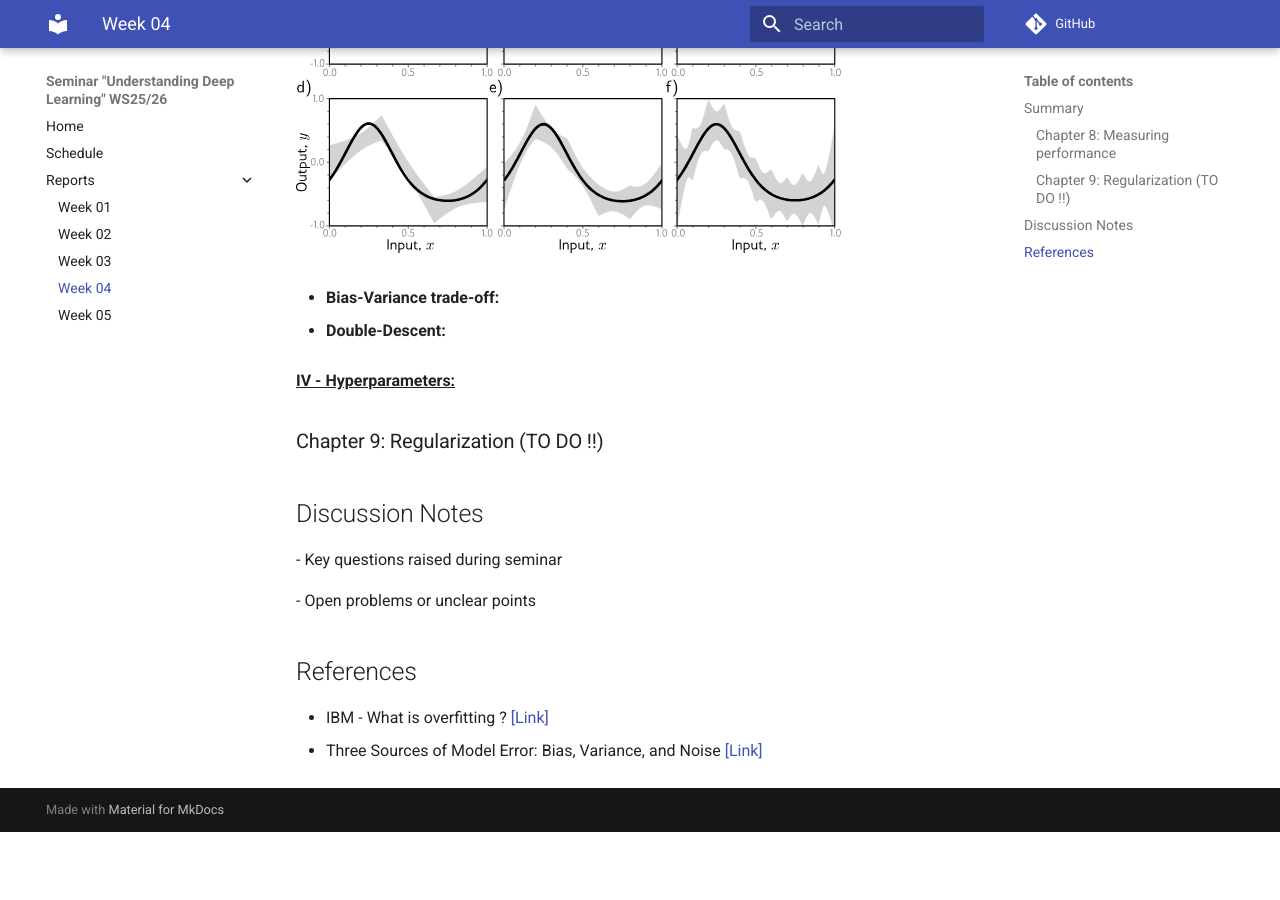
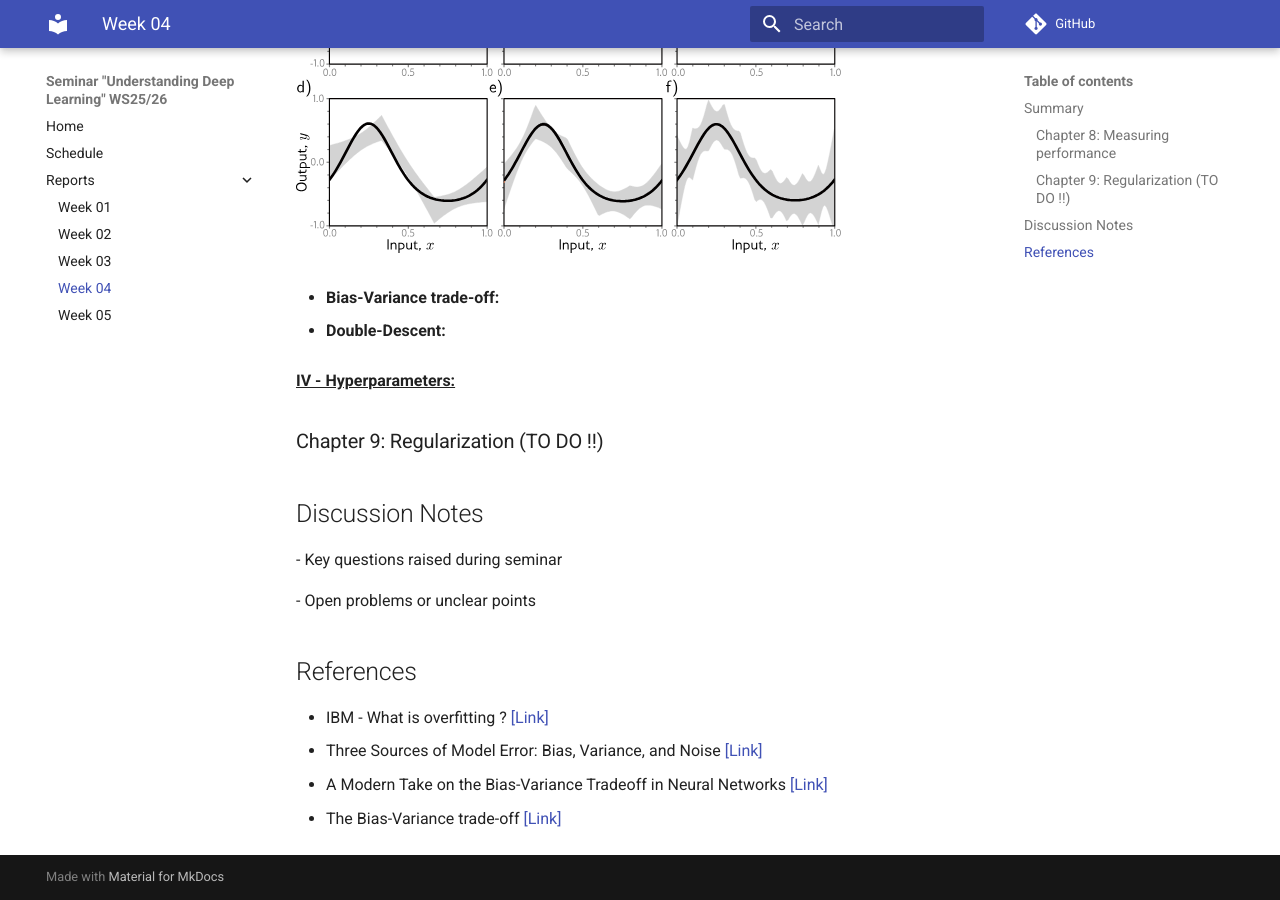
Before and after one commit to link-er/seminar_UDL_wise2526, an MkDocs documentation site: the page built from docs/reports/week04_ch8_9.md, in a window 1280 px wide and 900 px high, scrolled down 4211 px. Built offline with MkDocs 1.6.1 and Material for MkDocs 9.7.7, drawn with Linux system fonts in a browser that asks for light colours; comment, search, counter and statistics services are not loaded; before the commit the page ends 5043 px from its top, so only the background shows below that.

Commit message:
Add references on bias-variance tradeoff

```diff
--- a/docs/reports/week04_ch8_9.md
+++ b/docs/reports/week04_ch8_9.md
@@ -91,3 +91,5 @@ regions, the model becomes flexible enough to fit the true function closely. As
 
 - IBM - What is overfitting ? [[Link]](https://www.ibm.com/think/topics/overfitting)
 - Three Sources of Model Error: Bias, Variance, and Noise [[Link]](https://python.plainenglish.io/three-sources-of-model-error-bias-variance-and-noise-9d740c0ba5d6)
+- A Modern Take on the Bias-Variance Tradeoff in Neural Networks [[Link]](https://arxiv.org/pdf/1810.08591)
+- The Bias-Variance trade-off [[Link]](https://mlu-explain.github.io/bias-variance/)
```
